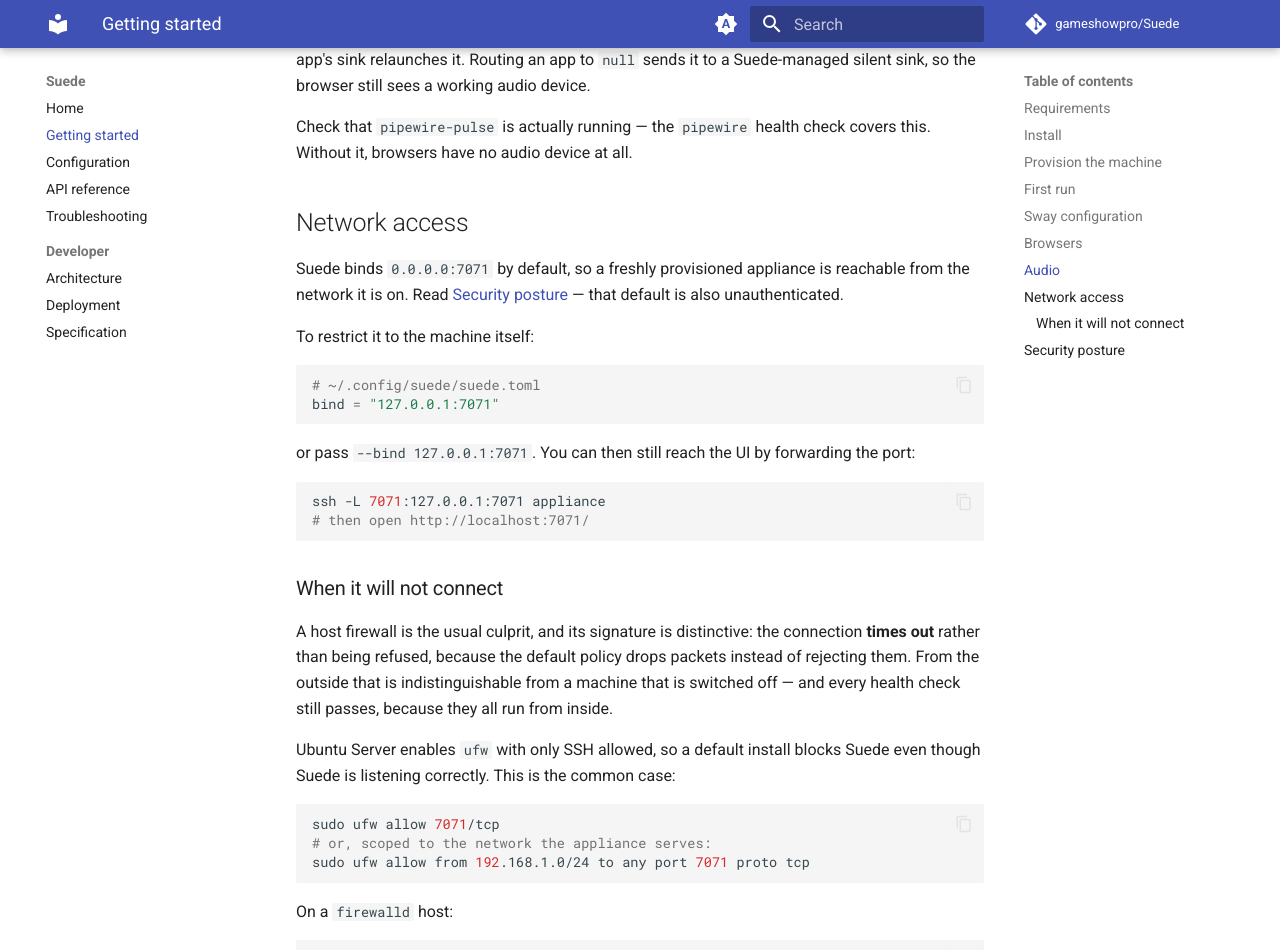
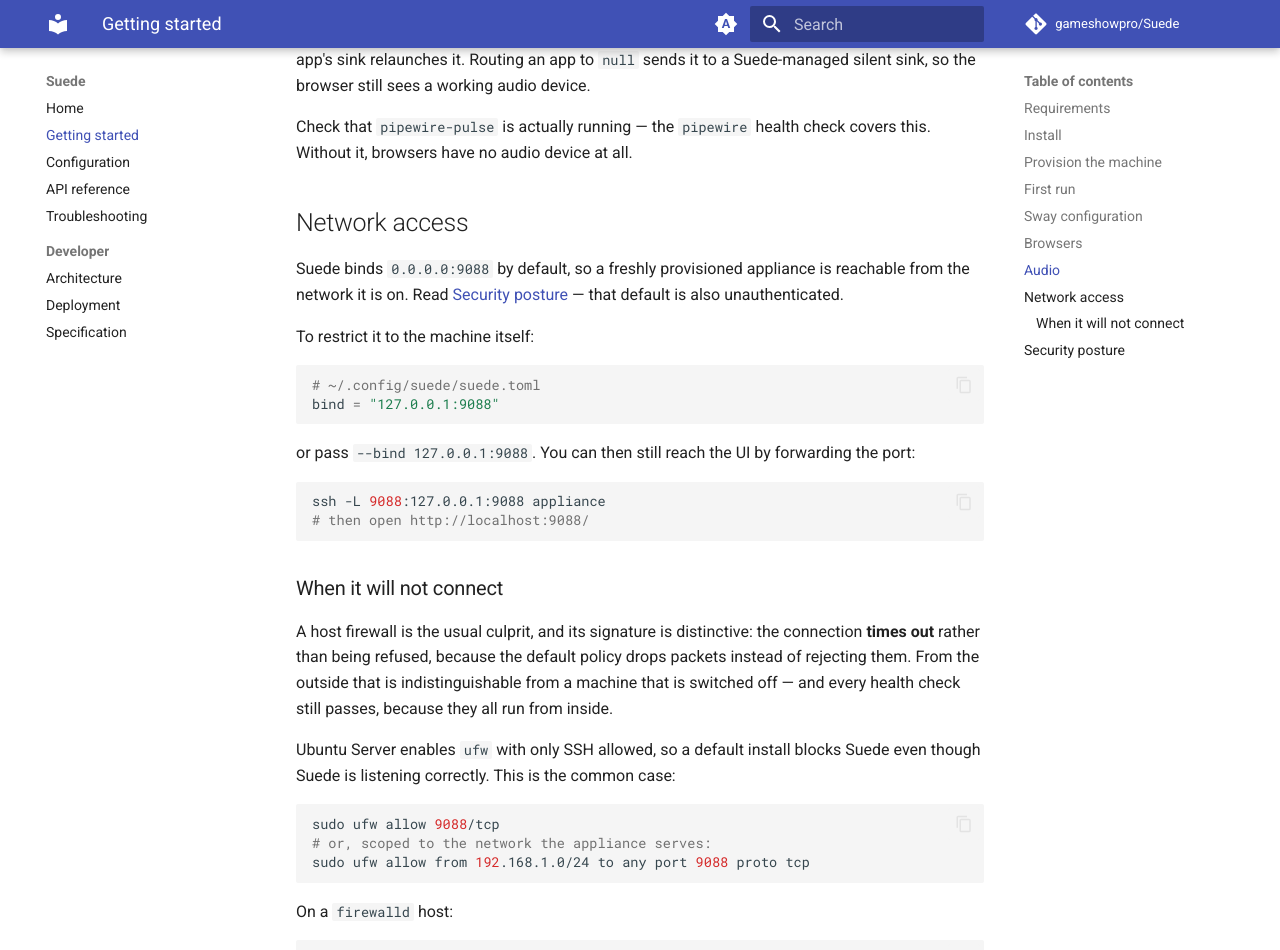
Before and after one commit to gameshowpro/Suede, an MkDocs documentation site: the page built from docs/getting-started.md, in a window 1280 px wide and 1400 px high, scrolled down 2955 px. Shown: the top 950 px of the window. Built offline with MkDocs 1.6.1 and Material for MkDocs 9.7.7, drawn with Linux system fonts in a browser that asks for light colours; comment, search, counter and statistics services are not loaded; some of the changed text lies outside the part shown.

Commit message:
Move the default API port to 9088
7071 sits in a range several things reach for; 9088 is unclaimed and is
what this deployment will use, so it becomes the default rather than
something every install has to override.

Mechanical throughout: DEFAULT_BIND, the provisioning script's firewall
rule, every documented curl, and the test fixtures — no behaviour changes.

Co-Authored-By: Claude Opus 5 (1M context) <noreply@anthropic.com>

````diff
--- a/docs/examples/suede.toml
+++ b/docs/examples/suede.toml
@@ -9,7 +9,7 @@
 # written through the API and persisted separately.
 
 # Address the HTTP server binds to.  Env: SUEDE_BIND
-bind = "0.0.0.0:7071"
+bind = "0.0.0.0:9088"
 
 # Optional bearer token.  Env: SUEDE_TOKEN
 #
--- a/docs/getting-started.md
+++ b/docs/getting-started.md
@@ -53,7 +53,7 @@ It is idempotent, so re-running it after an upgrade is safe. It will:
 4. Create a minimal Sway config, including the block Suede manages.
 5. Install `sway-session.target` and enable `suede.service`.
 6. Disable and mask competing display managers and compositors.
-7. Open port 7071 in `ufw` or `firewalld`, if one is active. Pass `--no-firewall` to skip this, or `--port N` if you have moved the API.
+7. Open port 9088 in `ufw` or `firewalld`, if one is active. Pass `--no-firewall` to skip this, or `--port N` if you have moved the API.
 
 !!! note "Raspberry Pi OS"
     Pi OS ships `labwc`, which will fight Sway for the displays. The provisioning script disables it, including its autostart entry.
@@ -62,7 +62,7 @@ Reboot when it finishes. The machine will log in, start Sway, and start Suede.
 
 ## First run
 
-Open `http://<machine>:7071/` from another computer on the network. If it times out rather than refusing, a host firewall is dropping the port — see [Network access](#network-access); on Ubuntu Server it usually is.
+Open `http://<machine>:9088/` from another computer on the network. If it times out rather than refusing, a host firewall is dropping the port — see [Network access](#network-access); on Ubuntu Server it usually is.
 
 The web UI shows a banner for any health check that is not passing, with a **Fix this** button where Suede can safely remediate the problem itself. Work through those first — they cover the handful of things provisioning cannot do, such as enabling the user service before the first login has happened.
 
@@ -107,20 +107,20 @@ Check that `pipewire-pulse` is actually running — the `pipewire` health check
 
 ## Network access {: #network-access }
 
-Suede binds `0.0.0.0:7071` by default, so a freshly provisioned appliance is reachable from the network it is on. Read [Security posture](#security-posture) — that default is also unauthenticated.
+Suede binds `0.0.0.0:9088` by default, so a freshly provisioned appliance is reachable from the network it is on. Read [Security posture](#security-posture) — that default is also unauthenticated.
 
 To restrict it to the machine itself:
 
 ```toml
 # ~/.config/suede/suede.toml
-bind = "127.0.0.1:7071"
+bind = "127.0.0.1:9088"
 ```
 
-or pass `--bind 127.0.0.1:7071`. You can then still reach the UI by forwarding the port:
+or pass `--bind 127.0.0.1:9088`. You can then still reach the UI by forwarding the port:
 
 ```bash
-ssh -L 7071:127.0.0.1:7071 appliance
-# then open http://localhost:7071/
+ssh -L 9088:127.0.0.1:9088 appliance
+# then open http://localhost:9088/
 ```
 
 ### When it will not connect
@@ -130,15 +130,15 @@ A host firewall is the usual culprit, and its signature is distinctive: the conn
 Ubuntu Server enables `ufw` with only SSH allowed, so a default install blocks Suede even though Suede is listening correctly. This is the common case:
 
 ```bash
-sudo ufw allow 7071/tcp
+sudo ufw allow 9088/tcp
 # or, scoped to the network the appliance serves:
-sudo ufw allow from 192.168.1.0/24 to any port 7071 proto tcp
+sudo ufw allow from 192.168.1.0/24 to any port 9088 proto tcp
 ```
 
 On a `firewalld` host:
 
 ```bash
-sudo firewall-cmd --permanent --add-port=7071/tcp && sudo firewall-cmd --reload
+sudo firewall-cmd --permanent --add-port=9088/tcp && sudo firewall-cmd --reload
 ```
 
 The `api-reachability` check reports which of these applies. Suede can detect that a filter is *running* but not read its rules — `/etc/ufw/user.rules` is root-only, and the session user is deliberately not root — so it warns and names the command rather than claiming to know whether the port is open. It cannot test the port itself either: traffic from the appliance to its own address never crosses the filter, so a self-test would succeed no matter what.
````
Also changed, not shown: README.md (+4 -4 lines), docs/configuration.md (+4 -4 lines), docs/index.md (+1 -1 lines), docs/specification.md (+2 -2 lines), docs/troubleshooting.md (+8 -8 lines), 7 other files.
